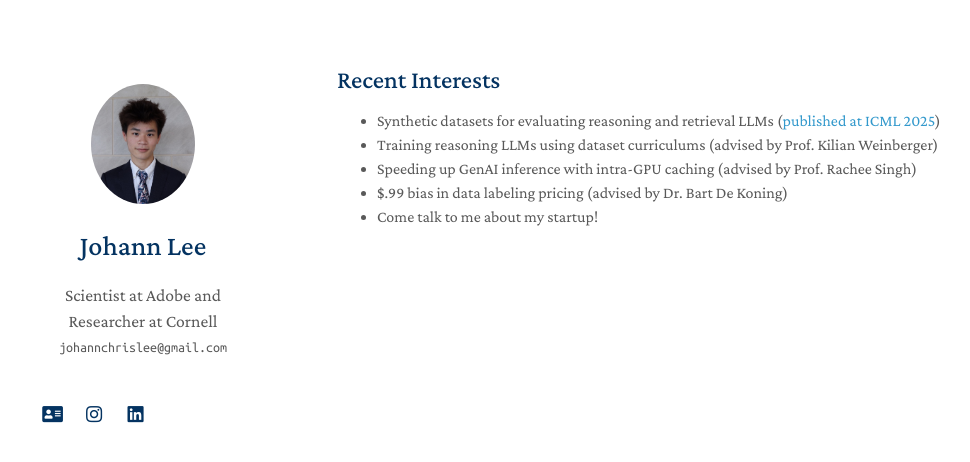
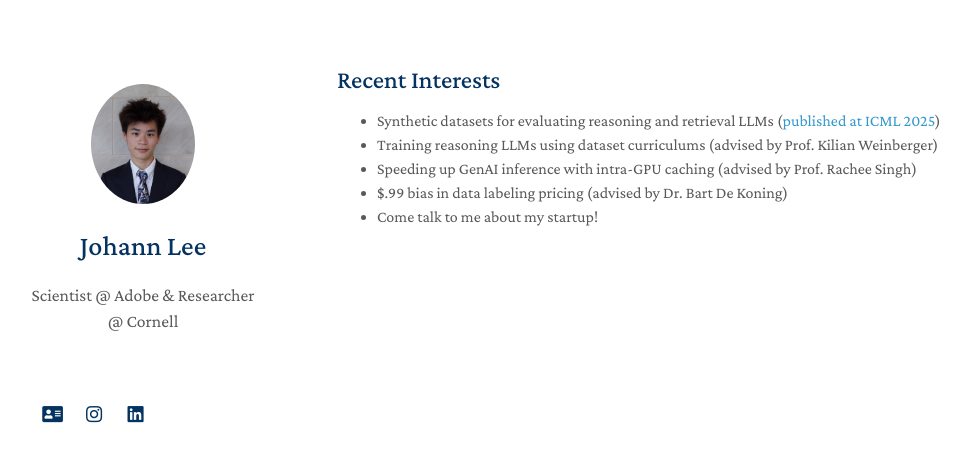
Before and after one commit to lee-johann/xforeverjlx.github.io, a Jekyll site: the page built from index.md, in a window 1280 px wide. Shown: the top 462 px of the page, without its empty margins (133-1103 px from the left). Built offline with Jekyll 4.4.1, drawn with Linux system fonts in a browser that asks for light colours; nearby versions of some CDN libraries; a style sheet for code colours, icons or effects is not loaded; our own code applies the rules of GitHub Pages for plain Markdown files.

Commit message:
updates contact method

```diff
--- a/_config.yml
+++ b/_config.yml
@@ -1,8 +1,8 @@
 # Basic Information
 title: Johann Lee
-position: Scientist at Adobe and Researcher at Cornell
+position: Scientist @ Adobe & Researcher @ Cornell
 # affiliation: CS at Cornell
-email: johannchrislee@gmail.com
+# email: johannchrislee@gmail.com
 
 # Search Engine Optimization (SEO)
 # The following information is used to improve the website traffic from search engines, e.g., Google.
--- a/_layouts/homepage.html
+++ b/_layouts/homepage.html
@@ -58,7 +58,7 @@
       <div class="social-icons">
 
         <a style="margin: 0 0 0 0"
-          href="data:text/x-vcard;charset=utf-8,BEGIN:VCARD%0AVERSION:3.0%0AN:Lee;Johann%0AFN:Johann Lee%0ATEL;TYPE=CELL:(609)865-5476%0AEND:VCARD"
+          href="data:text/x-vcard;charset=utf-8,BEGIN:VCARD%0AVERSION:3.0%0AN:Lee;Johann%0AFN:Johann Lee%0ATEL;TYPE=CELL:(609)865-5476%0AEMAIL:johannchrislee@gmail.com%0ANOTE:Met at YC AI SUS%0AEND:VCARD"
           download="Johann Lee.vcf">
           <i class="fas fa-address-card"></i>
         </a>
```
